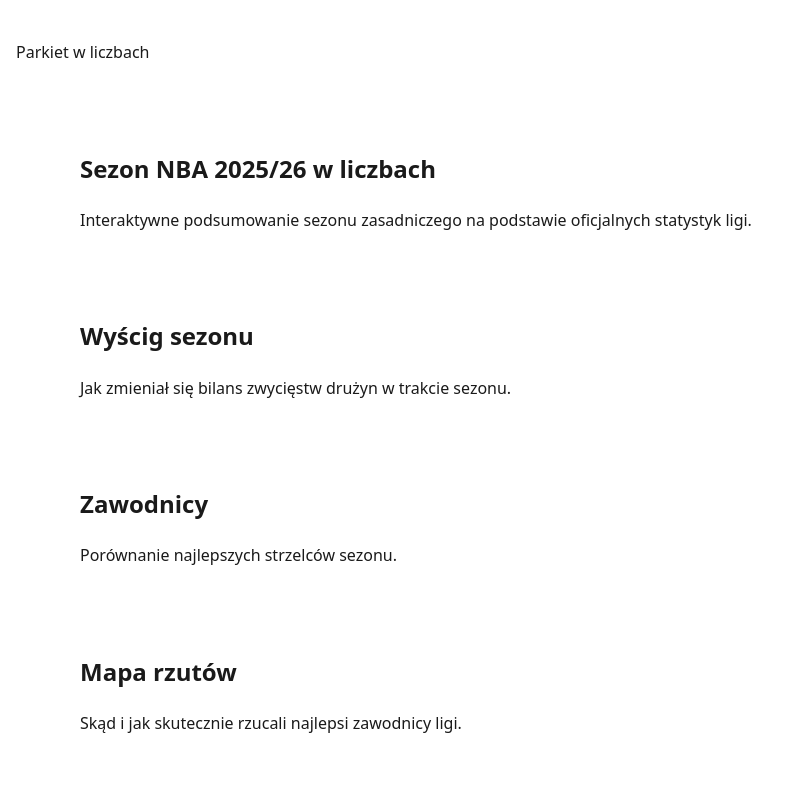
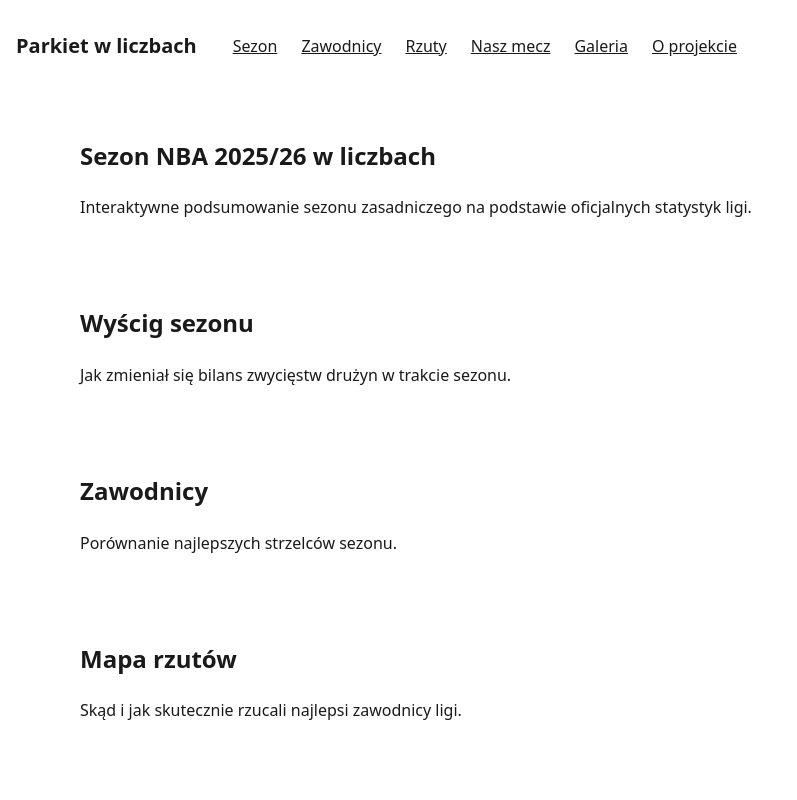
Before and after one commit to cashrdm/parkiet-w-liczbach, a plain HTML site: page index.html in a window 1280 px wide. Shown: the top 800 px of the page, without its empty margins (0-797 px from the left). Drawn offline with Linux system fonts and the light colour scheme.

Commit message:
feat(layout): semantyczne sekcje, nawigacja, link „pomiń do treści”
Nawigacja <nav> z etykietą ARIA, link „Pomiń do treści” jako pierwszy
element strony, <main> z tabindex="-1" jako cel skoku. Podświetlenie
bieżącej sekcji przez IntersectionObserver i aria-current="location".
Płynne przewijanie tylko przy prefers-reduced-motion: no-preference.

```diff
--- a/css/style.css
+++ b/css/style.css
@@ -33,3 +33,68 @@ canvas {
   max-width: 72rem;
   margin: 0 auto;
 }
+
+/* Przewijanie do sekcji: płynne tylko wtedy, gdy użytkownik nie prosi o ograniczenie ruchu */
+@media (prefers-reduced-motion: no-preference) {
+  html {
+    scroll-behavior: smooth;
+  }
+}
+
+/* ---------- Link „Pomiń do treści” ---------- */
+/* Schowany nad krawędzią ekranu (nie display:none – wtedy czytniki ekranu i Tab by go pominęły).
+   Wjeżdża na ekran, gdy dostanie fokus z klawiatury. */
+.pomin {
+  position: absolute;
+  top: -4rem;
+  left: 1rem;
+  z-index: 100;
+  padding: 0.5rem 1rem;
+  background: #1a1a1a;
+  color: #ffffff;
+}
+
+.pomin:focus {
+  top: 1rem;
+}
+
+/* <main> dostaje fokus tylko programowo (przez link „Pomiń”), obrys wokół całej treści byłby mylący */
+#tresc:focus {
+  outline: none;
+}
+
+/* ---------- Nagłówek i nawigacja ---------- */
+.naglowek {
+  display: flex;
+  flex-wrap: wrap;          /* na wąskim ekranie menu schodzi pod logo */
+  align-items: center;
+  gap: 0.5rem 2rem;
+}
+
+.logo {
+  font-weight: 700;
+  font-size: 1.25rem;
+  color: inherit;
+  text-decoration: none;
+}
+
+.nawigacja ul {
+  display: flex;
+  flex-wrap: wrap;
+  gap: 0 1rem;
+  margin: 0;
+  padding: 0;
+  list-style: none;         /* to lista linków, ale bez kropek */
+}
+
+.nawigacja a {
+  display: inline-block;
+  padding: 0.6rem 0.25rem;  /* cel dotyku min. ok. 44 px wysokości (WCAG 2.5.5) */
+  color: inherit;
+}
+
+/* Sekcja widoczna na ekranie – ustawia JS (main.js) atrybutem aria-current */
+.nawigacja a[aria-current] {
+  font-weight: 700;
+  text-decoration-thickness: 3px;
+}
--- a/index.html
+++ b/index.html
@@ -24,11 +24,28 @@
   <script type="module" src="./js/odtwarzacz.js"></script>
 </head>
 <body>
+  <!-- Pierwszy element strony: osoba korzystająca z klawiatury jednym Tab przeskakuje nagłówek i menu -->
+  <a class="pomin" href="#tresc">Pomiń do treści</a>
+
   <header class="naglowek">
-    <p class="logo">Parkiet w liczbach</p>
+    <!-- Logo prowadzi na początek strony (w D5 Artur wstawi tu logo SVG) -->
+    <a class="logo" href="#start">Parkiet w liczbach</a>
+
+    <nav class="nawigacja" aria-label="Sekcje strony">
+      <ul>
+        <li><a href="#sezon">Sezon</a></li>
+        <li><a href="#zawodnicy">Zawodnicy</a></li>
+        <li><a href="#rzuty">Rzuty</a></li>
+        <li><a href="#nasz-mecz">Nasz mecz</a></li>
+        <li><a href="#galeria">Galeria</a></li>
+        <li><a href="#o-projekcie">O projekcie</a></li>
+      </ul>
+    </nav>
   </header>
 
-  <main id="tresc">
+  <!-- tabindex="-1": po kliknięciu „Pomiń do treści” fokus trafia do <main>,
+       więc następny Tab idzie do pierwszego elementu treści, a nie z powrotem do menu -->
+  <main id="tresc" tabindex="-1">
     <!-- START · odpowiada: Łukasz (infografika SVG: Artur) -->
     <section id="start" class="sekcja" aria-labelledby="start-tytul">
       <h1 id="start-tytul">Sezon NBA 2025/26 w liczbach</h1>
@@ -74,6 +91,10 @@
 
   <footer class="stopka">
     <p>Projekt zaliczeniowy · Interaktywna grafika i wizualizacja danych na stronach WWW · AHNS Radom</p>
+    <p>
+      Dane: <a href="https://www.nba.com/stats">NBA.com/stats</a> (sezon zasadniczy 2025/26) ·
+      Kod: <a href="https://github.com/cashrdm/parkiet-w-liczbach">GitHub</a>
+    </p>
   </footer>
 </body>
 </html>
--- a/js/main.js
+++ b/js/main.js
@@ -4,3 +4,23 @@
 // Klasa "js" na <html> pozwala w CSS odróżnić wersję z działającym JavaScriptem
 // od wersji awaryjnej (progressive enhancement).
 document.documentElement.classList.add('js');
+
+// ---------- Podświetlenie aktualnej sekcji w nawigacji ----------
+// IntersectionObserver zgłasza, która sekcja przecina wąski pas na środku ekranu.
+// Link do niej dostaje aria-current="location": czytnik ekranu ogłasza „bieżąca lokalizacja”,
+// a CSS pogrubia go selektorem [aria-current]. Bez nasłuchiwania „scroll” – przeglądarka
+// sama liczy przecięcia, więc nie obciążamy przewijania.
+const linkiMenu = document.querySelectorAll('.nawigacja a');
+
+const obserwator = new IntersectionObserver((wpisy) => {
+  for (const wpis of wpisy) {
+    if (!wpis.isIntersecting) continue;
+    for (const link of linkiMenu) {
+      if (link.hash === `#${wpis.target.id}`) link.setAttribute('aria-current', 'location');
+      else link.removeAttribute('aria-current');
+    }
+  }
+}, { rootMargin: '-45% 0px -50% 0px' }); // pas od 45% do 50% wysokości okna
+
+// Obserwujemy wszystkie sekcje, także #start (nie ma jej w menu – wtedy nic nie jest podświetlone)
+document.querySelectorAll('main section[id]').forEach((sekcja) => obserwator.observe(sekcja));
```
